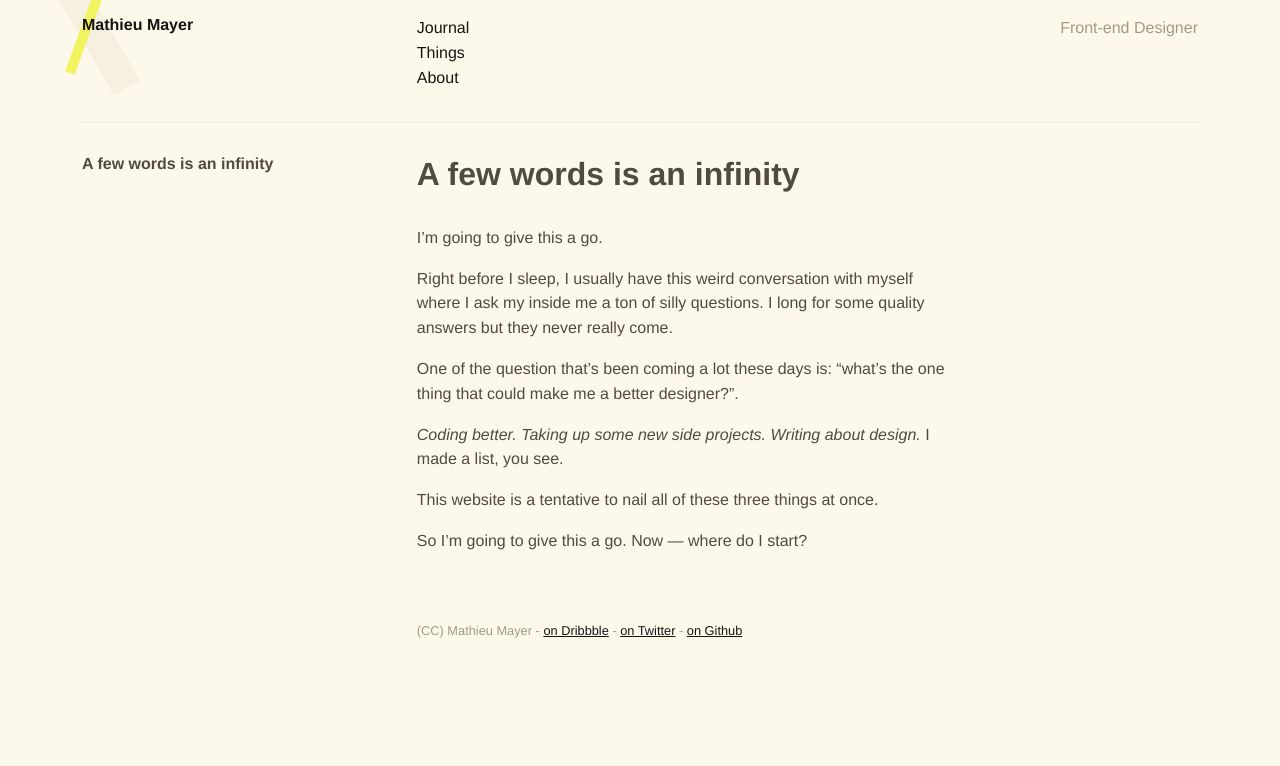
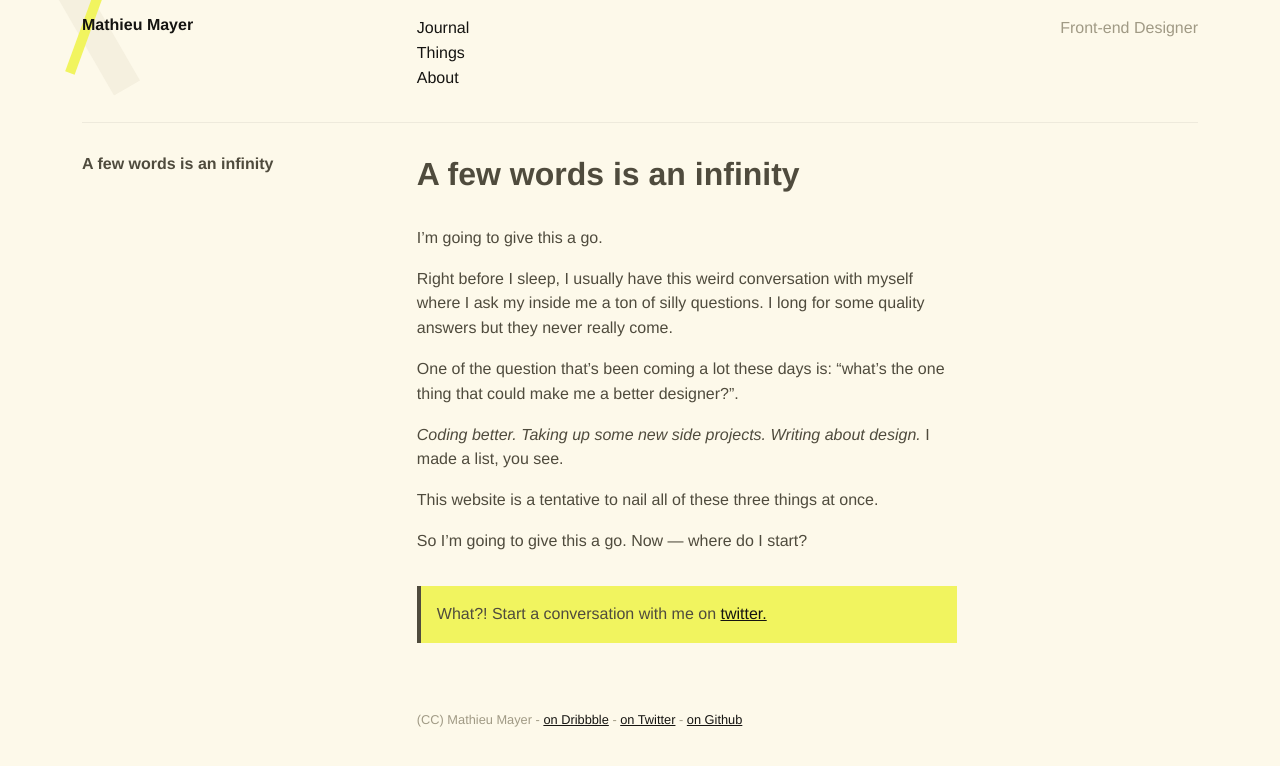
Before and after one commit to mx3m/mx3m.github.io, a Jekyll site: the page built from _posts/2015-05-26-few-words-infinity.markdown, in a window 1280 px wide. Shown: the top 766 px of the page. Built offline with Jekyll 4.4.1, drawn with Linux system fonts in a browser that asks for light colours; nearby versions of some CDN libraries.

Commit message:
twitter cta

```diff
--- a/_layouts/post.html
+++ b/_layouts/post.html
@@ -16,4 +16,12 @@ post: true
     {{ content }}
   </article>
 
+  <footer class="post-footer">
+    {% if page.lang == 'fr' %}
+      <p>Hein?! Donnez votre opinion via <a href="http://twitter.com/mx3m/">twitter.</a></p>
+    {% else %}
+      <p>What?! Start a conversation with me on <a href="http://twitter.com/mx3m/">twitter.</a></p>
+    {% endif %}
+  </footer>
+
 </div>
--- a/_sass/00-base/_variables.scss
+++ b/_sass/00-base/_variables.scss
@@ -8,5 +8,6 @@ $color-link-hover: #f5a623;
 $color-link-visited: inherit;
 
 $color-background: #fdf9ea;
+$color-background-darker: #f5f0df;
 
 $color-bright: #f1f45f;
--- a/_sass/01-atoms/_paragraphs.scss
+++ b/_sass/01-atoms/_paragraphs.scss
@@ -2,6 +2,7 @@ p {
   margin: 1rem 0;
   &:first-child {
     margin-top: 0;
+    text-indent: none;
   }
   &:last-child {
     margin-bottom: 0;
--- a/_sass/02-molecules/_nav.scss
+++ b/_sass/02-molecules/_nav.scss
@@ -4,6 +4,11 @@
   }
   &-list-item {
     margin: 0;
+    @include breakpoint(xs) {
+      margin-bottom: 5px;
+      padding: 6px 10px;
+      background-color: $color-background-darker;
+    }
   }
   &-link {
     display: block;
--- a/_sass/03-organisms/_header.scss
+++ b/_sass/03-organisms/_header.scss
@@ -3,9 +3,13 @@
   margin-bottom: 2rem;
   padding-bottom: 2rem;
   border-bottom: 1px solid rgba(0, 0, 0, 0.06);
+  @include breakpoint(xs) {
+    padding-bottom: 1rem;
+  }
   &::before,
   &::after {
     @include breakpoint(xs) {
+      top: -70px;
       left: auto;
       right: 30px;
     }
@@ -20,7 +24,7 @@
     @include transform(rotate(-30deg) scale(1));
     width: 30px;
     height: 120px;
-    background-color: #f5f0df;
+    background-color: $color-background-darker;
   }
   &::after {
     content: '';
--- a/_sass/04-templates/_post.scss
+++ b/_sass/04-templates/_post.scss
@@ -3,3 +3,10 @@
     max-width: 540px;
   }
 }
+
+.post-footer {
+  margin-top: 2rem;
+  padding: 1em;
+  border-left: 4px solid currentColor;
+  background-color: $color-bright;
+}
```
Also changed, not shown: _drafts/2015-05-26-few-words-infinity.markdown (added, +20 -0 lines).
